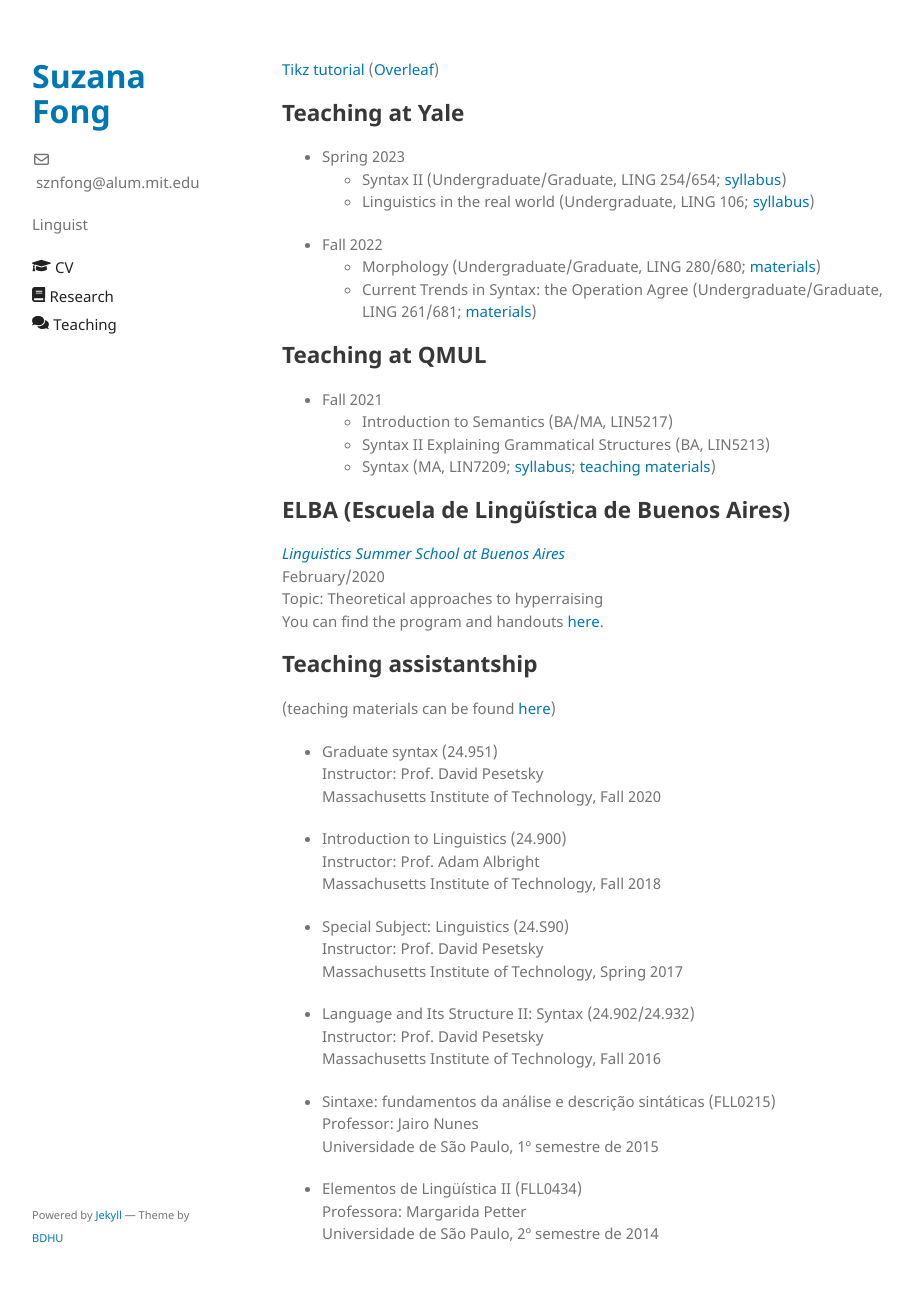
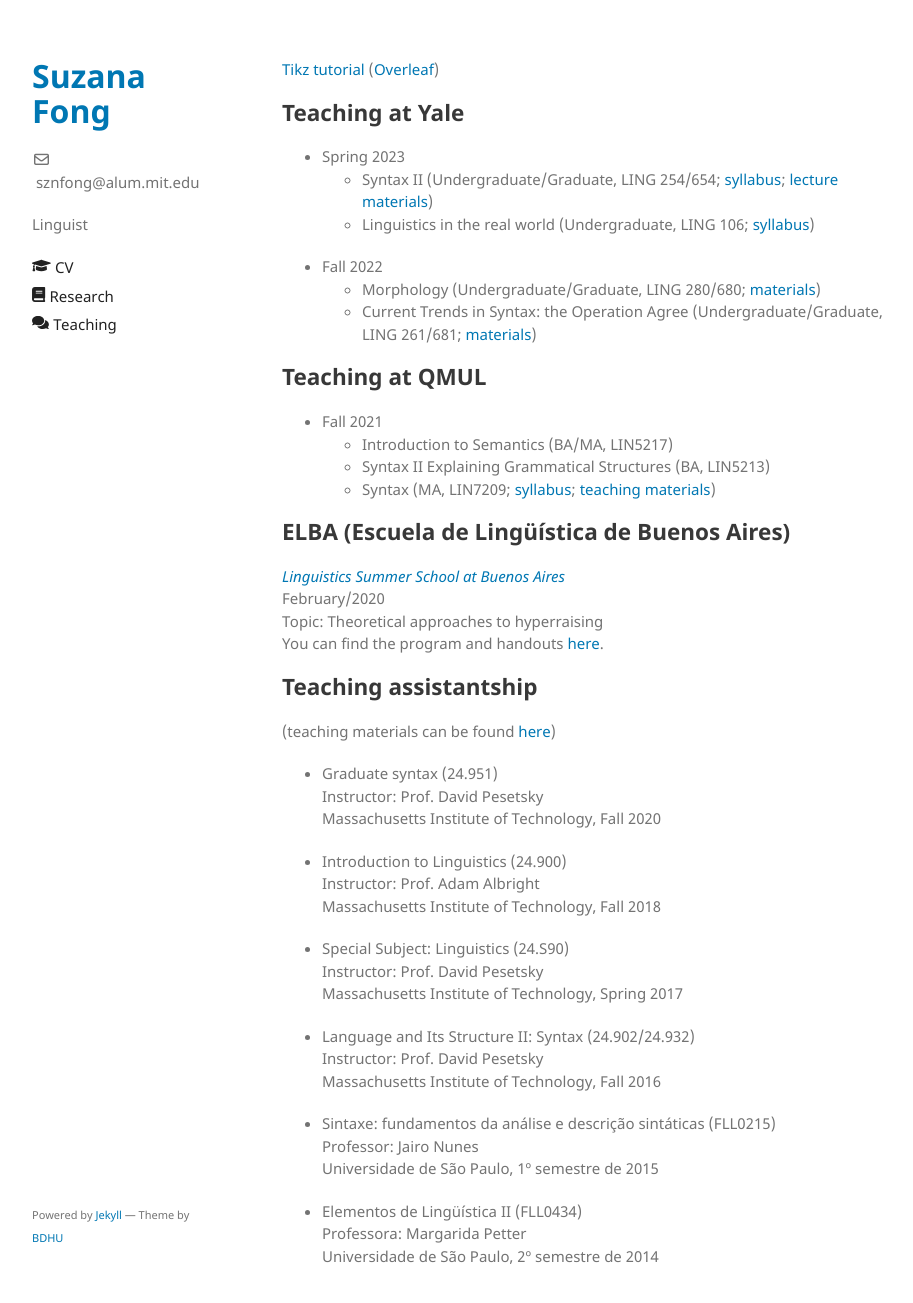
Before and after one commit to sznfng/sznfng.github.io, a Jekyll site: the page built from teaching.md, in a window 1280 px wide and 1317 px high. Shown: the top 1303 px of the window, without its empty margins (178-1091 px from the left). Built offline with Jekyll 4.4.1, drawn with Linux system fonts in a browser that asks for light colours.

Commit message:
Update teaching.md

```diff
--- a/teaching.md
+++ b/teaching.md
@@ -7,7 +7,7 @@ title: Teaching
 
 ## Teaching at Yale
 + Spring 2023
-  + Syntax II (Undergraduate/Graduate, LING 254/654; [syllabus](https://www.dropbox.com/s/1wh9r7m3z7ux09t/Ling_254_654_Syntax_II_Syllabus.pdf?dl=0))
+  + Syntax II (Undergraduate/Graduate, LING 254/654; [syllabus](https://www.dropbox.com/s/1wh9r7m3z7ux09t/Ling_254_654_Syntax_II_Syllabus.pdf?dl=0); [lecture materials](https://www.dropbox.com/sh/2t9a9npk975k1cg/AABqPrAB7lsxaB_EzhpqtfJ2a?dl=0))
   + Linguistics in the real world (Undergraduate, LING 106; [syllabus](https://www.dropbox.com/s/1vb09hosi3o2sqz/Syllabus_LING_106_Linguistics_in_the_real_world_Spring_2023.pdf?dl=0))
 + Fall 2022
   + Morphology (Undergraduate/Graduate, LING 280/680; [materials](https://www.dropbox.com/sh/0nuen1k1nzdjvdl/AADskOLcd4jHh-cmczVF72E8a?dl=0))
```
